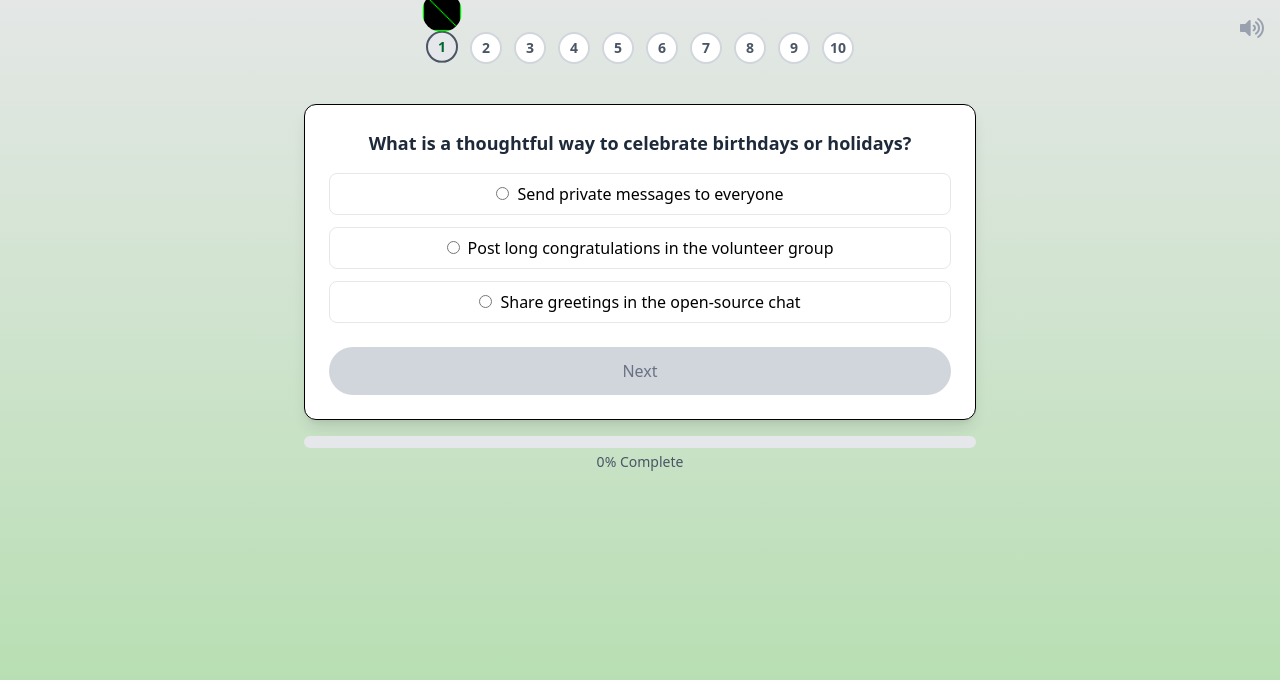
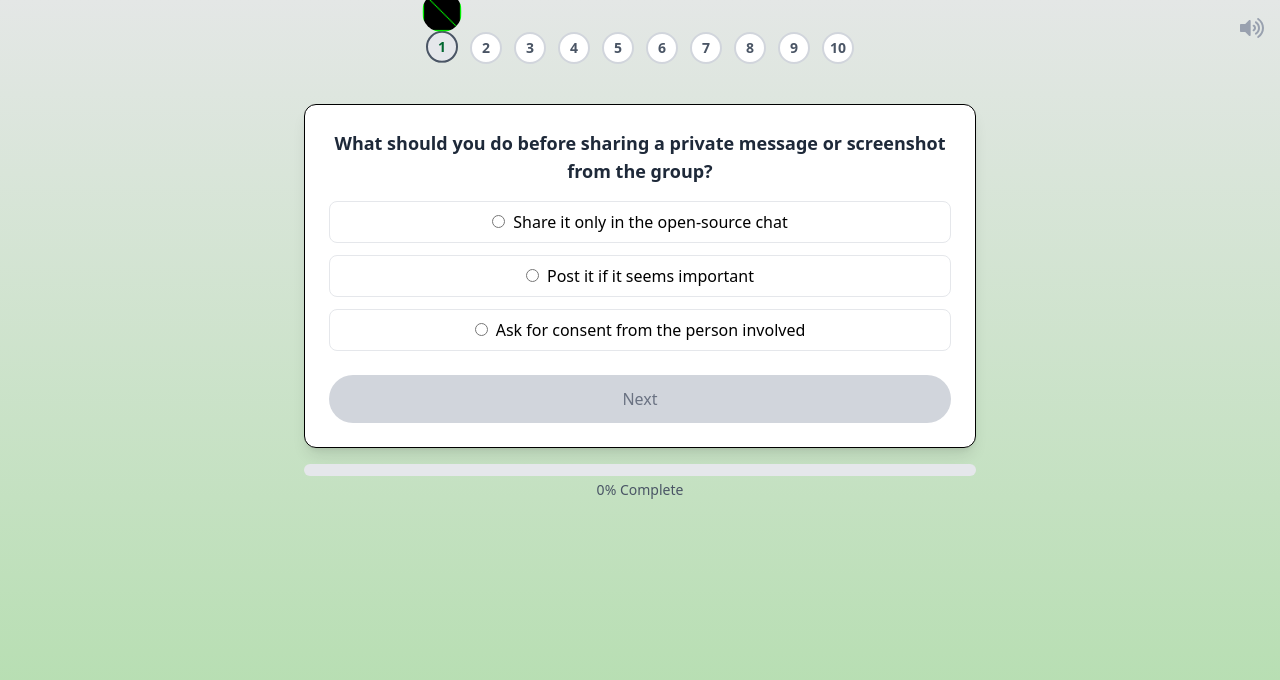
Before and after one commit to shokhsanam18/It-community, a React (Vite) app: page /Questions in a window 1280 px wide. Shown: the top 680 px of the page. Built offline with nearby package versions, Linux system fonts and the light colour scheme; no server answers.

Commit message:
fix: q6 changed

```diff
--- a/src/data/questions.js
+++ b/src/data/questions.js
@@ -54,13 +54,13 @@ export const questions = [
   },
   {
     id: 6,
-    question: "What is a thoughtful way to celebrate birthdays or holidays?",
+    question: "What should you do before sharing a private message or screenshot from the group?",
     options: [
-      "Share greetings in the open-source chat",
-      "Post long congratulations in the volunteer group",
-      "Send private messages to everyone",
+      "Ask for consent from the person involved",
+      "Post it if it seems important",
+      "Share it only in the open-source chat",
     ],
-    correctAnswer: "Share greetings in the open-source chat",
+    correctAnswer: "Ask for consent from the person involved",
   },
   {
     id: 7,
@@ -112,7 +112,7 @@ export const explanations = {
   3: "Writing full, respectful messages right away helps conversations stay clear, efficient, and inclusive for everyone.",
   4: "Opportunities should be community-first. Sharing approved or exclusive offers respects the group’s purpose and keeps the feed relevant.",
   5: "New members should be selected by admins to ensure they’re aligned with the community’s goals and values.",
-  6: "Using the open-source chat for personal celebrations keeps the volunteer group focused while still fostering kindness.",
+  6: "Respecting privacy means never sharing screenshots or private messages without someone’s permission. It helps build trust and keeps the community safe.",
   7: "Focusing on IT-related topics creates a welcoming, distraction-free environment where everyone can grow.",
   8: "The open-source chat is the perfect space for creative freedom — a place to showcase your ideas without cluttering the main group.",
   9: "Punctuality reflects professionalism. Arriving early shows you value the event and your fellow volunteers’ time.",
```
